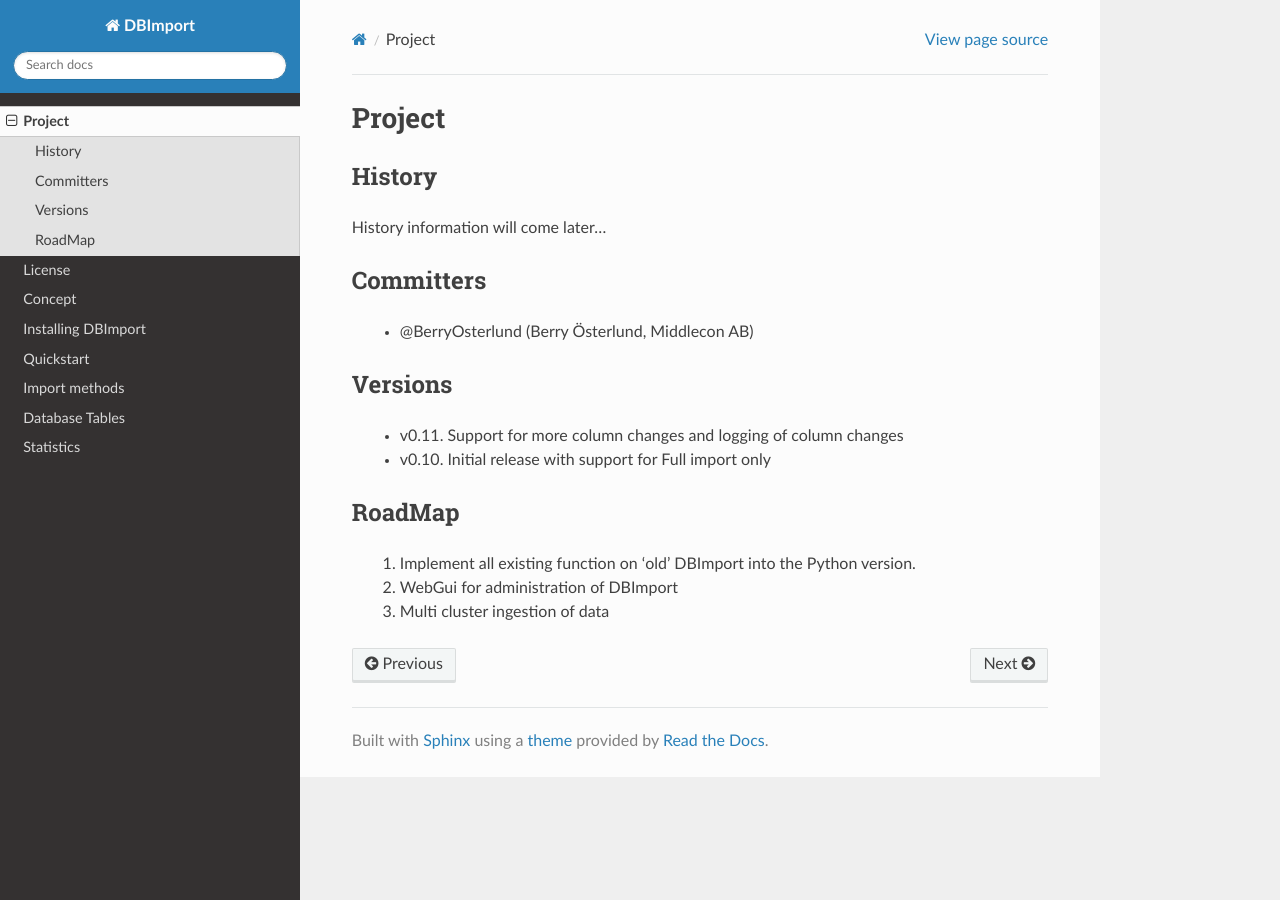
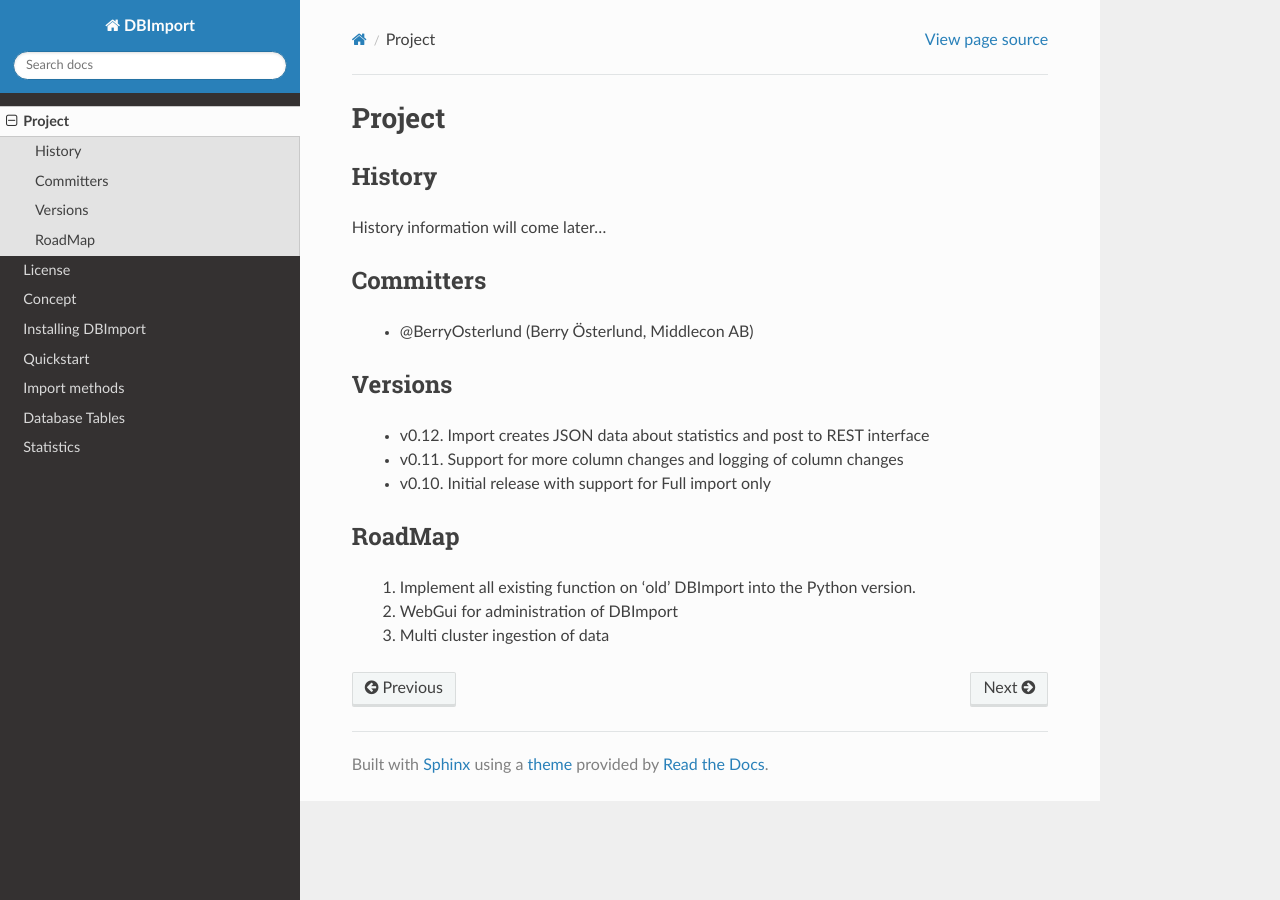
Before and after one commit to Middlecon/DBImport, a Sphinx documentation site: the page built from docs/project.rst, in a window 1280 px wide. Built offline with Sphinx 7.4.7 and the Read the Docs theme 2.0.0, drawn with Linux system fonts in a browser that asks for light colours.

Commit message:
Update project.rst

```diff
--- a/docs/project.rst
+++ b/docs/project.rst
@@ -14,6 +14,7 @@
 Versions
 --------
 
+  - v0.12. Import creates JSON data about statistics and post to REST interface
   - v0.11. Support for more column changes and logging of column changes
   - v0.10. Initial release with support for Full import only
 
```
